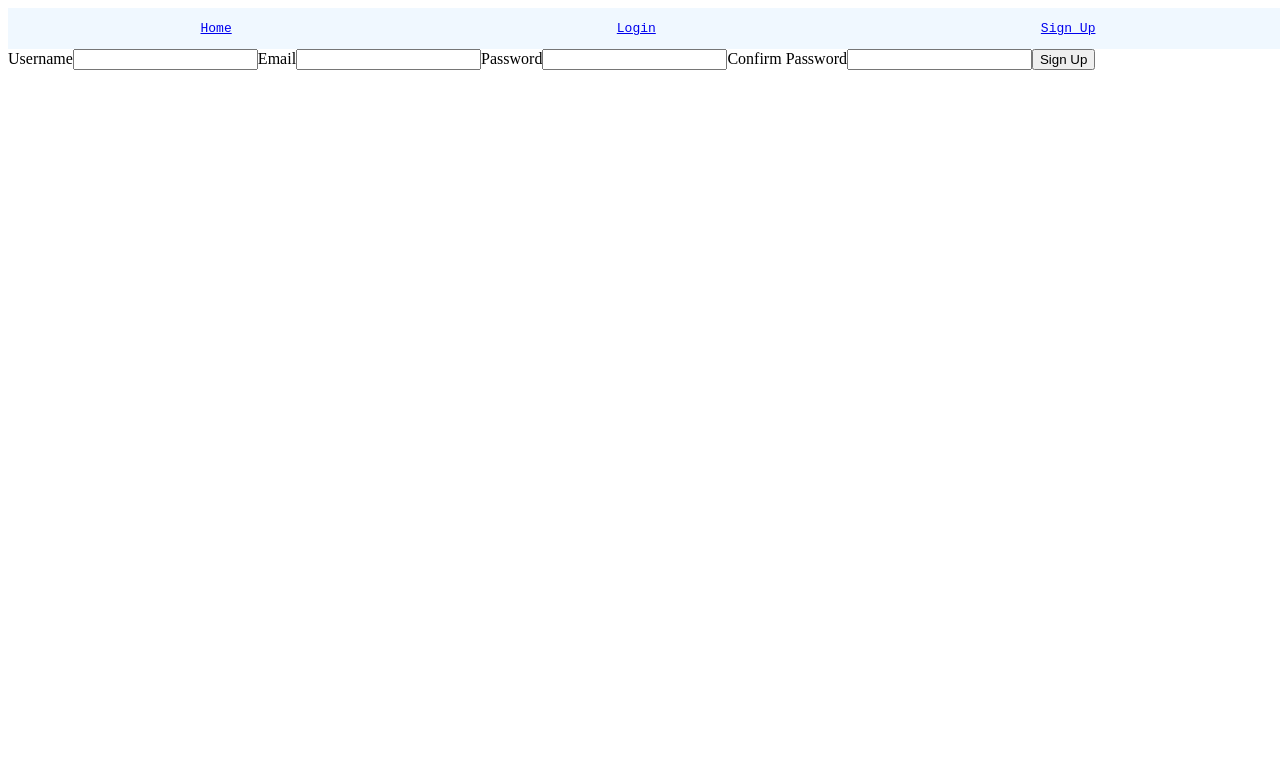
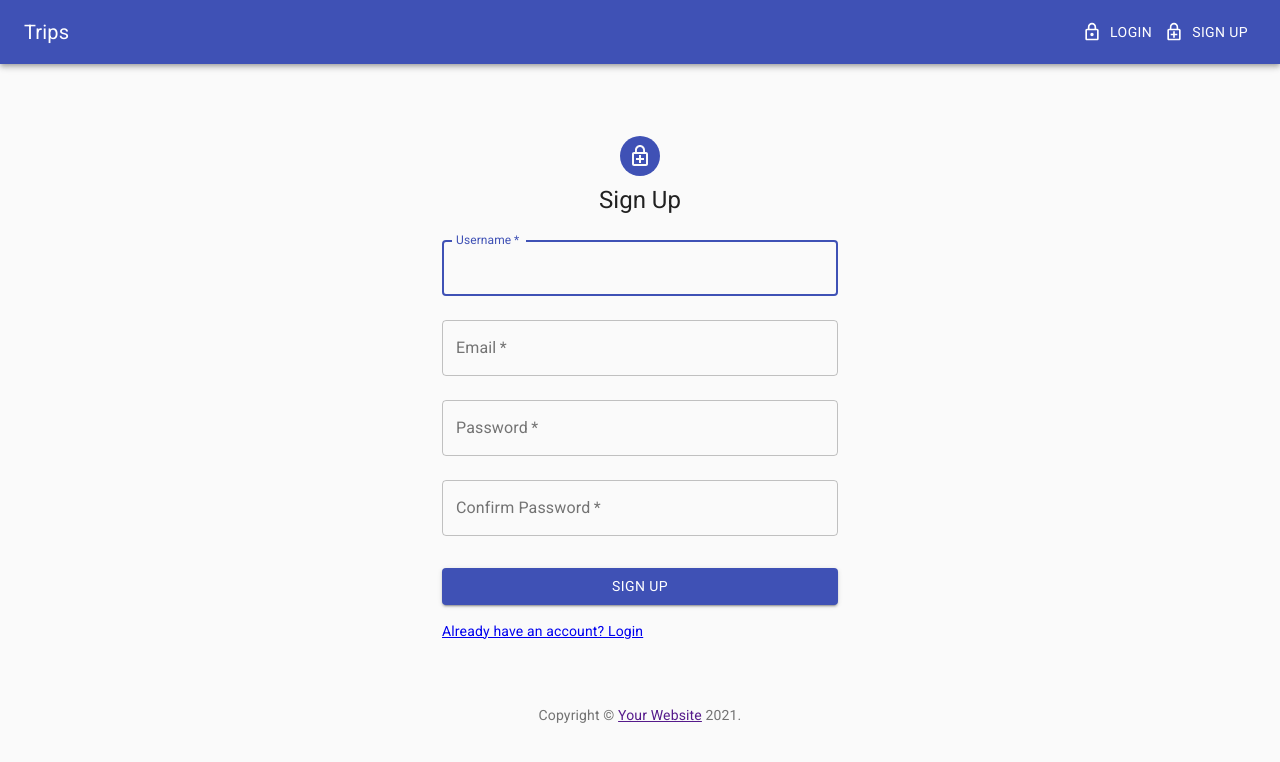
Before and after one commit to daniel-ask/trips-client, a React (Create React App) app: page /sign-up in a window 1280 px wide. Shown: the top 762 px of the page. Built offline with nearby package versions, Linux system fonts and the light colour scheme.

Commit message:
Updated styles to use material ui

```diff
--- a/src/components/Home.jsx
+++ b/src/components/Home.jsx
@@ -8,11 +8,11 @@ export default function Home() {
 	return (
 		<Container maxWidth='sm'>
 				{auth.loggedIn ? (
-					<div>
+					<div style={{textAlign: 'center'}}>
 					<h1>LOGGED IN</h1>
 					<h2>Welcome {auth.username}</h2>
 					</div>
-					) : <h1> NOT LOGGED IN</h1>}
+					) : <h1 style={{textAlign: 'center'}}> NOT LOGGED IN</h1>}
 		</Container>
 	)
 }
--- a/src/components/Login.jsx
+++ b/src/components/Login.jsx
@@ -3,13 +3,47 @@ import { makeStyles } from "@material-ui/core/styles";
 import TextField from "@material-ui/core/TextField";
 import Button from "@material-ui/core/Button";
 import { AuthContext } from "../contexts/AuthProvider";
+import Avatar from '@material-ui/core/Avatar';
+import CssBaseline from '@material-ui/core/CssBaseline';
+import FormControlLabel from '@material-ui/core/FormControlLabel';
+import Checkbox from '@material-ui/core/Checkbox';
+import {Link} from 'react-router-dom';
+import Grid from '@material-ui/core/Grid';
+import Box from '@material-ui/core/Box';
+import LockOutlinedIcon from '@material-ui/icons/LockOutlined';
+import Typography from '@material-ui/core/Typography';
+import Container from '@material-ui/core/Container';
+
+function Copyright() {
+  return (
+    <Typography variant="body2" color="textSecondary" align="center">
+      {'Copyright © '}
+      <Link color="inherit" href="https://material-ui.com/">
+        Your Website
+      </Link>{' '}
+      {new Date().getFullYear()}
+      {'.'}
+    </Typography>
+  );
+}
 
 const useStyles = makeStyles((theme) => ({
-  root: {
-    "& > *": {
+  paper: {
+    marginTop: theme.spacing(8),
+    display: 'flex',
+    flexDirection: 'column',
+    alignItems: 'center',
+  },
+  avatar: {
     margin: theme.spacing(1),
-      width: "25ch",
+    backgroundColor: theme.palette.secondary.main,
   },
+  form: {
+    width: '100%', // Fix IE 11 issue.
+    marginTop: theme.spacing(1),
+  },
+  submit: {
+    margin: theme.spacing(3, 0, 2),
   },
 }));
 
@@ -63,33 +97,69 @@ export default function Login({ history }) {
   };
 
   return (
-    <div>
-      {errorMessage && <h5>{errorMessage}</h5>}
-      <form
-        className={classes.root}
-        noValidate
-        autoComplete="off"
-        onSubmit={submitLogin}
-      >
+    <Container component="main" maxWidth="xs">
+      <CssBaseline />
+      <div className={classes.paper}>
+        <Avatar className={classes.avatar}>
+          <LockOutlinedIcon/>
+        </Avatar>
+        <Typography component="h1" variant="h5">
+          Login
+        </Typography>
+        <Typography component="h1" variant="h6" style={{color: 'darkred'}}>
+          {errorMessage}
+        </Typography>
+        <form className={classes.form} noValidate onSubmit={submitLogin}>
           <TextField
-          id="standard-basic"
+            variant="outlined"
+            margin="normal"
+            required
+            fullWidth
+            id="username"
             label="Username"
+            name="username"
+            autoFocus
             value={loginForm.username}
             onChange={changeInput}
-          name="username"
           />
           <TextField
-          id="standard-basic"
+            variant="outlined"
+            margin="normal"
+            required
+            fullWidth
+            name="password"
             label="Password"
+            type="password"
+            id="password"
+            autoComplete="current-password"
             value={loginForm.password}
             onChange={changeInput}
-          name="password"
           />
-        <Button variant="contained" color="primary" type="submit">
+          <FormControlLabel
+            control={<Checkbox value="remember" color="primary" />}
+            label="Remember me"
+          />
+          <Button
+            type="submit"
+            fullWidth
+            variant="contained"
+            color="primary"
+            className={classes.submit}
+          >
             Login
           </Button>
-        {/* <TextField id="outlined-basic" label="Outlined" variant="outlined" /> */}
+          <Grid container>
+            <Grid item>
+              <Link to="/sign-up" variant="body2">
+                {"Don't have an account? Sign Up"}
+              </Link>
+            </Grid>
+          </Grid>
         </form>
       </div>
+      <Box mt={8}>
+        <Copyright />
+      </Box>
+    </Container>
   );
 }
--- a/src/components/NavigationBar.jsx
+++ b/src/components/NavigationBar.jsx
@@ -1,34 +1,38 @@
 import React, { useContext } from "react";
 import { makeStyles } from "@material-ui/core/styles";
-import BottomNavigation from "@material-ui/core/BottomNavigation";
-import BottomNavigationAction from "@material-ui/core/BottomNavigationAction";
-import HomeIcon from "@material-ui/icons/Home";
-import FavoriteIcon from "@material-ui/icons/Favorite";
-import LocationOnIcon from "@material-ui/icons/LocationOn";
-import AirlineSeatReclineExtraIcon from "@material-ui/icons/AirlineSeatReclineExtra";
-import BathtubIcon from "@material-ui/icons/Bathtub";
 import { Link } from "react-router-dom";
-import { DanNav } from "../styled-components/StyledComponents";
+// import { DanNav } from "../styled-components/StyledComponents";
 import { AuthContext } from "../contexts/AuthProvider";
+import AppBar from "@material-ui/core/AppBar";
+import Toolbar from "@material-ui/core/Toolbar";
+import Typography from "@material-ui/core/Typography";
+import Button from "@material-ui/core/Button";
+import LockOutlinedIcon from "@material-ui/icons/LockOutlined";
+import EnhancedEncryptionOutlinedIcon from "@material-ui/icons/EnhancedEncryptionOutlined";
 
-const useStyles = makeStyles({
+const useStyles = makeStyles((theme) => ({
   root: {
-    width: 500,
+    flexGrow: 1,
   },
-});
+  menuButton: {
+    marginRight: theme.spacing(2),
+  },
+  title: {
+    flexGrow: 1,
+  },
+}));
 
 export default function NavigationBar() {
   const classes = useStyles();
-  const [value, setValue] = React.useState(0);
   const [auth, setAuth] = useContext(AuthContext);
-  const signOut = () =>{
-    localStorage.removeItem('token')
-    localStorage.removeItem('username')
+  const signOut = () => {
+    localStorage.removeItem("token");
+    localStorage.removeItem("username");
     setAuth({
       loggedIn: false,
-      username: null
-    })
-  }
+      username: null,
+    });
+  };
 
   return (
     // <BottomNavigation
@@ -52,7 +56,47 @@ export default function NavigationBar() {
     //     <BottomNavigationAction label="Sign Up" icon={<BathtubIcon />} />
     //   </Link>
     // </BottomNavigation>
-    <DanNav>
+    <AppBar position="static">
+      <Toolbar>
+        <Typography variant="h6" className={classes.title}>
+          Trips
+        </Typography>
+        {auth.loggedIn ? (
+          <>
+            <Typography variant="subtitle1">
+              Logged in as: {auth.username}
+            </Typography>
+            <Button color="inherit" onClick={signOut}>
+            Sign out
+            </Button>
+          </>
+        ) : (
+          <>
+            <Button
+              color="inherit"
+              startIcon={<LockOutlinedIcon />}
+              component={Link}
+              to="/login"
+            >
+              Login
+            </Button>
+            <Button
+              color="inherit"
+              startIcon={<EnhancedEncryptionOutlinedIcon />}
+              component={Link}
+              to="/sign-up"
+            >
+              Sign Up
+            </Button>
+          </>
+        )}
+      </Toolbar>
+    </AppBar>
+  );
+}
+
+
+  /* <DanNav>
       <Link to="/">Home</Link>
       {auth.loggedIn ? (
         <>
@@ -65,6 +109,4 @@ export default function NavigationBar() {
           <Link to="/sign-up">Sign Up</Link>
         </>
       )}
-    </DanNav>
-  );
-}
+    </DanNav> */
--- a/src/components/SignUp.jsx
+++ b/src/components/SignUp.jsx
@@ -1,7 +1,18 @@
 import React, { useState, useContext } from 'react';
 import {AuthContext} from '../contexts/AuthProvider';
+import { makeStyles } from "@material-ui/core/styles";
+import TextField from "@material-ui/core/TextField";
+import Button from "@material-ui/core/Button";
+import Avatar from '@material-ui/core/Avatar';
+import CssBaseline from '@material-ui/core/CssBaseline';
+import {Link} from 'react-router-dom';
+import Grid from '@material-ui/core/Grid';
+import Box from '@material-ui/core/Box';
+import Typography from '@material-ui/core/Typography';
+import Container from '@material-ui/core/Container';
+import EnhancedEncryptionOutlinedIcon from '@material-ui/icons/EnhancedEncryptionOutlined';
 
-export default function SignUp({history}) {
+export function Login({history}) {
 
 	const [auth,setAuth] = useContext(AuthContext);
 	const [signUpForm, setSignUpForm] = useState({
@@ -73,3 +84,183 @@ export default function SignUp({history}) {
 		</div>
 	)
 }
+
+
+function Copyright() {
+  return (
+    <Typography variant="body2" color="textSecondary" align="center">
+      {'Copyright © '}
+      <Link color="inherit" href="https://material-ui.com/">
+        Your Website
+      </Link>{' '}
+      {new Date().getFullYear()}
+      {'.'}
+    </Typography>
+  );
+}
+
+const useStyles = makeStyles((theme) => ({
+  paper: {
+    marginTop: theme.spacing(8),
+    display: 'flex',
+    flexDirection: 'column',
+    alignItems: 'center',
+  },
+  avatar: {
+    margin: theme.spacing(1),
+    backgroundColor: theme.palette.primary.main,
+  },
+  form: {
+    width: '100%', // Fix IE 11 issue.
+    marginTop: theme.spacing(1),
+  },
+  submit: {
+    margin: theme.spacing(3, 0, 2),
+  },
+}));
+
+export default function SignUp({ history }) {
+  const classes = useStyles();
+
+	const [auth,setAuth] = useContext(AuthContext);
+	const [signUpForm, setSignUpForm] = useState({
+		user:{
+			username: '',
+			email: '',
+			password: '',
+			password_confirmation: ''
+		}
+	})
+
+	const [errorMessage, setErrorMessage] = useState('')
+
+	const changeInput = e => {
+		setSignUpForm({
+			user:{
+				...signUpForm.user,
+				[e.target.name] : e.target.value
+			}
+		})
+	}
+
+	const postSignUp = async () => {
+		const response = await fetch('http://localhost:3000/sign-up',{
+			method: 'POST',
+			headers: {
+				'Content-Type': 'application/json'
+			},
+			body: JSON.stringify(signUpForm)
+		})
+
+		const data = await response.json();
+		if(data.token){
+			localStorage.setItem('token', data.token)
+			localStorage.setItem('username', data.username)
+      setAuth({
+        ...auth,
+        username: data.username,
+        email: data.email,
+        loggedIn: true,
+      });
+			history.push('/')
+		}else{
+			setErrorMessage(data)
+		}
+		console.log(data)
+	}
+
+	const signUpUser = e => {
+		e.preventDefault()
+		postSignUp()
+	}
+
+	const {username, email, password, password_confirmation} = signUpForm.user
+  return (
+    <Container component="main" maxWidth="xs">
+      <CssBaseline />
+      <div className={classes.paper}>
+        <Avatar className={classes.avatar}>
+          <EnhancedEncryptionOutlinedIcon/>
+        </Avatar>
+        <Typography component="h1" variant="h5">
+					Sign Up
+        </Typography>
+        <Typography component="h1" variant="h6" style={{color: 'darkred'}}>
+          {errorMessage}
+        </Typography>
+        <form className={classes.form} noValidate onSubmit={signUpUser}>
+          <TextField
+            variant="outlined"
+            margin="normal"
+            required
+            fullWidth
+            id="username"
+            label="Username"
+            name="username"
+            autoFocus
+            value={username}
+            onChange={changeInput}
+          />
+          <TextField
+            variant="outlined"
+            margin="normal"
+            required
+            fullWidth
+            name="email"
+            label="Email"
+            type="email"
+            id="email"
+            autoComplete="current-password"
+            value={email}
+            onChange={changeInput}
+          />
+          <TextField
+            variant="outlined"
+            margin="normal"
+            required
+            fullWidth
+            name="password"
+            label="Password"
+            type="password"
+            id="password"
+            autoComplete="current-password"
+            value={password}
+            onChange={changeInput}
+          />
+          <TextField
+            variant="outlined"
+            margin="normal"
+            required
+            fullWidth
+            name="password_confirmation"
+            label="Confirm Password"
+            type="password"
+            id="password_confirmation"
+            autoComplete="current-password"
+            value={password_confirmation}
+            onChange={changeInput}
+          />
+          <Button
+            type="submit"
+            fullWidth
+            variant="contained"
+            color="primary"
+            className={classes.submit}
+          >
+            Sign Up
+          </Button>
+          <Grid container>
+            <Grid item>
+              <Link to="/login" variant="body2">
+                {"Already have an account? Login"}
+              </Link>
+            </Grid>
+          </Grid>
+        </form>
+      </div>
+      <Box mt={8}>
+        <Copyright />
+      </Box>
+    </Container>
+  );
+}
```
Lines whose indentation alone changed are shown as unchanged.
